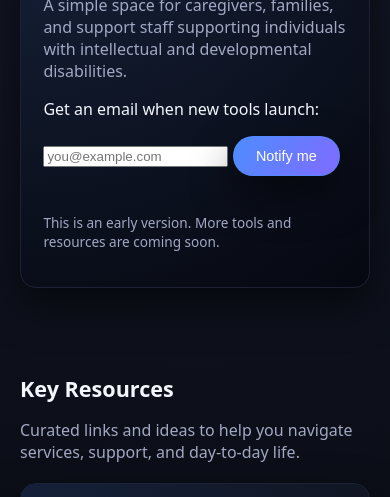
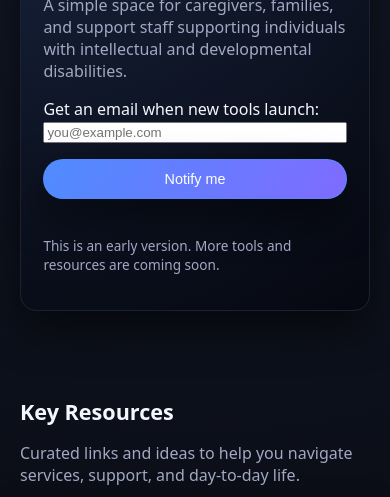
Before and after one commit to skygkruger/care-support-app, a plain HTML site: page index.html in a window 390 px wide. Shown: the part 299-796 px from the top of the page. Drawn offline with Linux system fonts and the light colour scheme.

Commit message:
Improved email experience + mobile override

```diff
--- a/styles.css
+++ b/styles.css
@@ -275,11 +275,19 @@ body {
   .hero {
     padding-top: 2.4rem;
   }
+
+  .notify-input-row {
+    flex-direction: column;
+    align-items: stretch;
+  }
+
+  .notify-input-row input[type="email"],
+  .notify-input-row .primary-btn {
+    width: 100%;
+  }
 }
-.notify-form { ... }
-.notify-label { ... }
-.notify-input-row { ... }
-.notify-input-row input[type="email"] { ... }
+
+
 .notify-message {
   font-size: 0.8rem;
   margin-top: 0.4rem;
@@ -294,3 +302,5 @@ body {
 .notify-message.error {
   color: #ff9b9b;
 }
+.notify-form { ... }
+.notify-label { ... }
```
